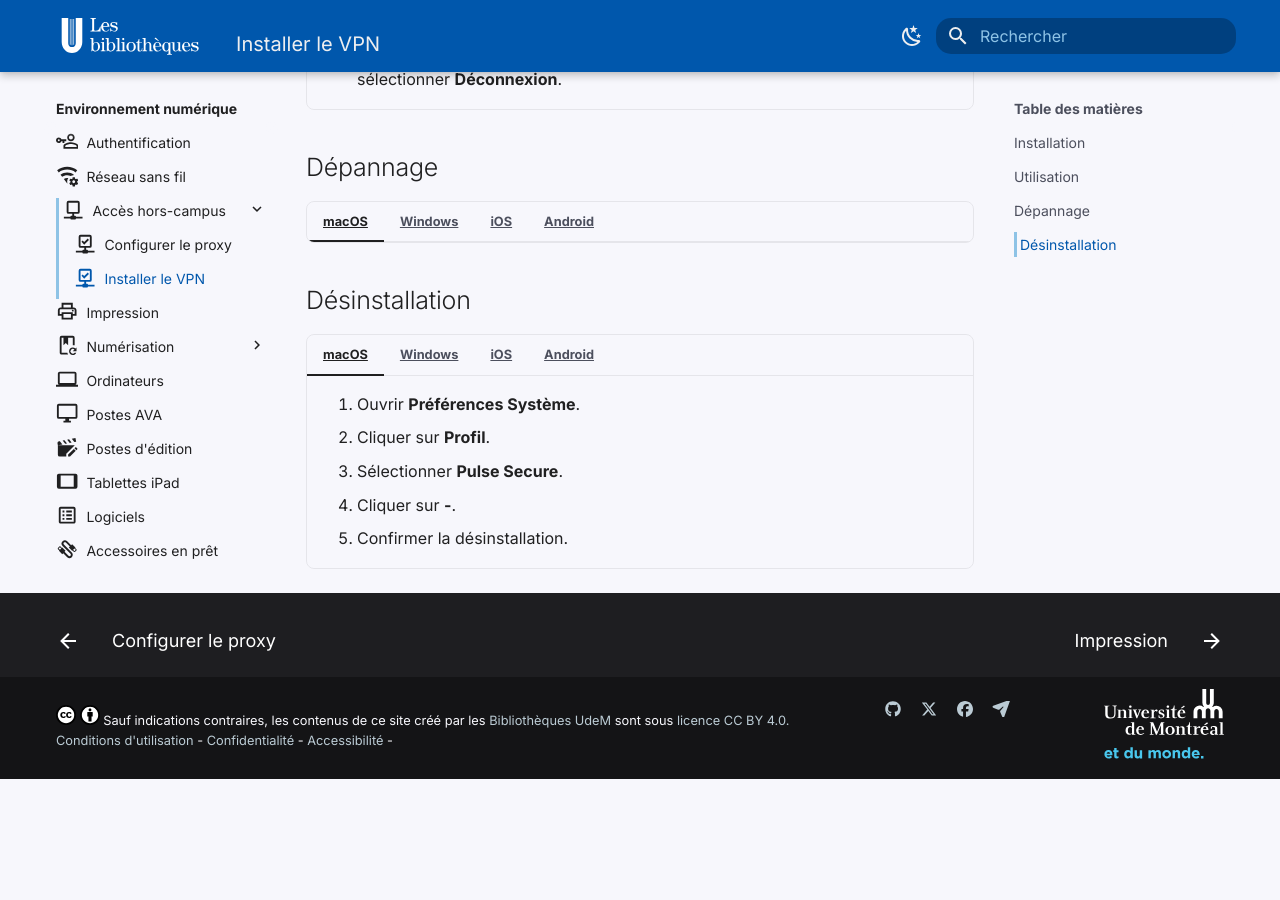
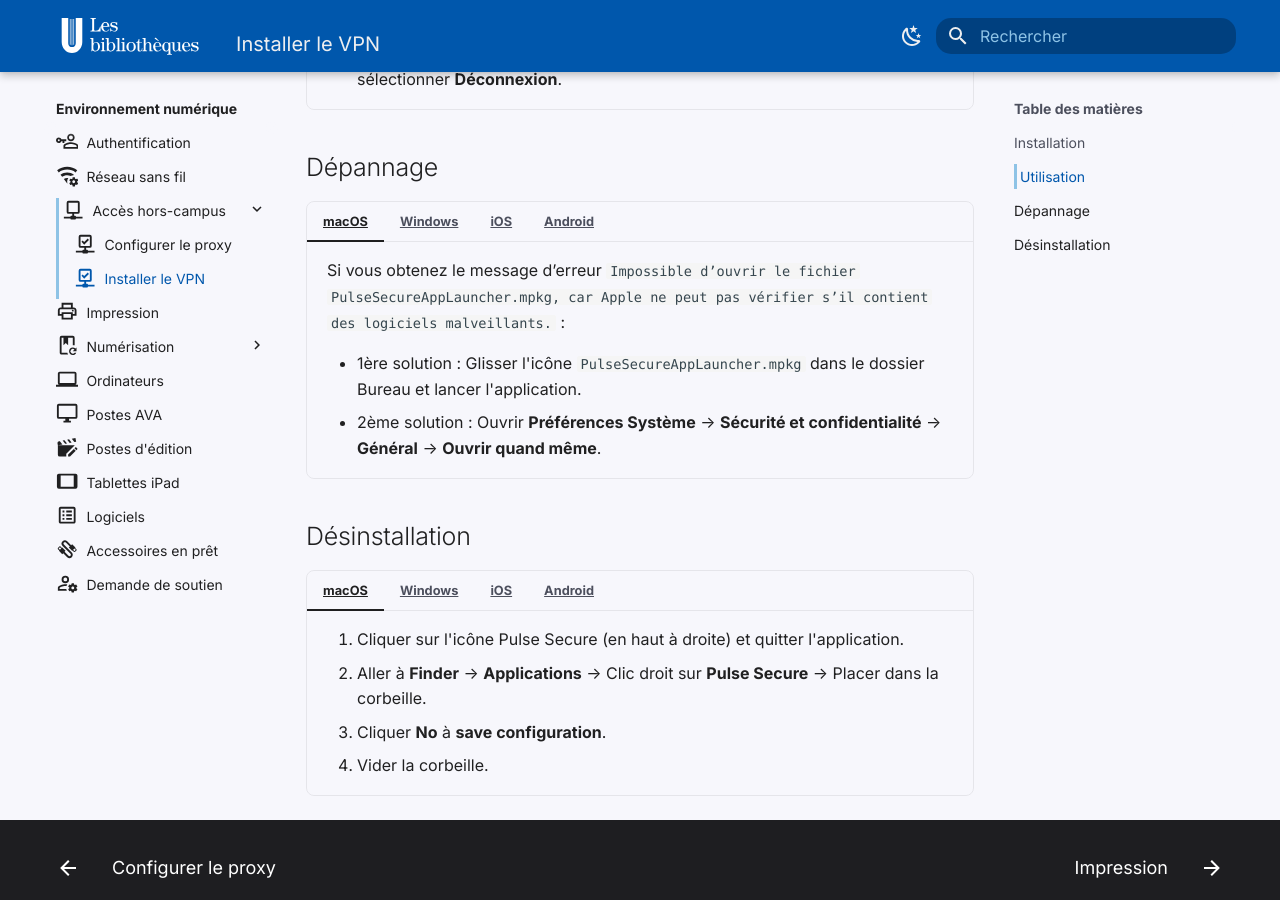
Before and after one commit to bibudem/hub, an MkDocs documentation site: the page built from docs/numerique/acces-hors-campus/vpn.md, in a window 1280 px wide and 900 px high, scrolled down 1102 px. Built offline with MkDocs 1.6.1 and Material for MkDocs 9.7.7, drawn with Linux system fonts in a browser that asks for light colours; some web fonts are replaced; plug-ins that fetch from the network failed and are left out; comment, search, counter and statistics services are not loaded; before the commit the page ends 1881 px from its top, so only the background shows below that.

Commit message:
ajout du lien

```diff
--- a/docs/numerique/acces-hors-campus/vpn.md
+++ b/docs/numerique/acces-hors-campus/vpn.md
@@ -88,9 +88,16 @@ Le VPN permet d’accéder aux ressources de l’intranet universitaire ainsi qu
 ## Dépannage
 
 === "macOS"
+    Si vous obtenez le message d’erreur `Impossible d’ouvrir le fichier PulseSecureAppLauncher.mpkg, car Apple ne peut pas vérifier s’il contient des logiciels malveillants.` :
+
+    - 1ère solution : Glisser l'icône `PulseSecureAppLauncher.mpkg` dans le dossier Bureau et lancer l'application.
+    - 2ème solution : Ouvrir **Préférences Système** → **Sécurité et confidentialité** → **Général** → **Ouvrir quand même**.
 
 
 === "Windows"
+
+    1. Lors de l'installation, si plus rien ne se passe, redémarrer votre ordinateur, relancer la page [vpn.umontreal.ca/campus](https://vpn.umontreal.ca/campus) et cliquer à nouveau sur le bouton **Démarrer**.
+    2. Essayer dans un autre navigateur.
 
 === "iOS"
 
@@ -100,19 +107,18 @@ Le VPN permet d’accéder aux ressources de l’intranet universitaire ainsi qu
 
 === "macOS"
 
-    1. Ouvrir **Préférences Système**.
-    2. Cliquer sur **Profil**.
-    3. Sélectionner **Pulse Secure**.
-    4. Cliquer sur **-**.
-    5. Confirmer la désinstallation.
+    1. Cliquer sur l'icône Pulse Secure (en haut à droite) et quitter l'application.
+    2. Aller à **Finder** → **Applications** → Clic droit sur **Pulse Secure** → Placer dans la corbeille.
+    3. Cliquer **No** à **save configuration**.
+    4. Vider la corbeille.
 
 === "Windows"
 
-    1. Ouvrir **Panneau de configuration**.
-    2. Cliquer sur **Programmes et fonctionnalités**.
-    3. Sélectionner **Pulse Secure**.
-    4. Cliquer sur **Désinstaller**.
-    5. Confirmer la désinstallation.
+    1. Cliquer le bouton Démarrer, puis Paramètres
+    2. Cliquer Applications
+    3. Sélectionner tous les items Pulse Secure puis Désinstaller
+    4. Cliquer Oui pour redémarrer si demandé
+    5. Redémarrer l’ordinateur
 
 === "iOS"
 
```
Also changed, not shown: docs/numerique/acces-hors-campus/index.md (+1 -1 lines).
